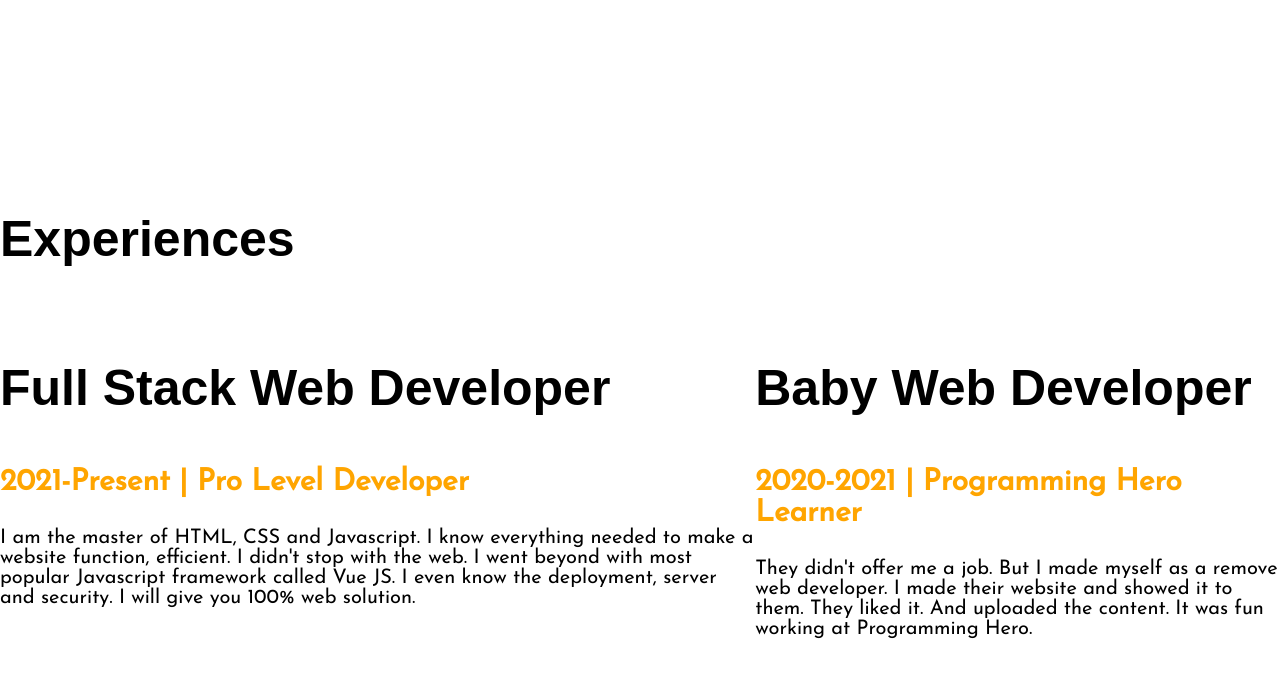
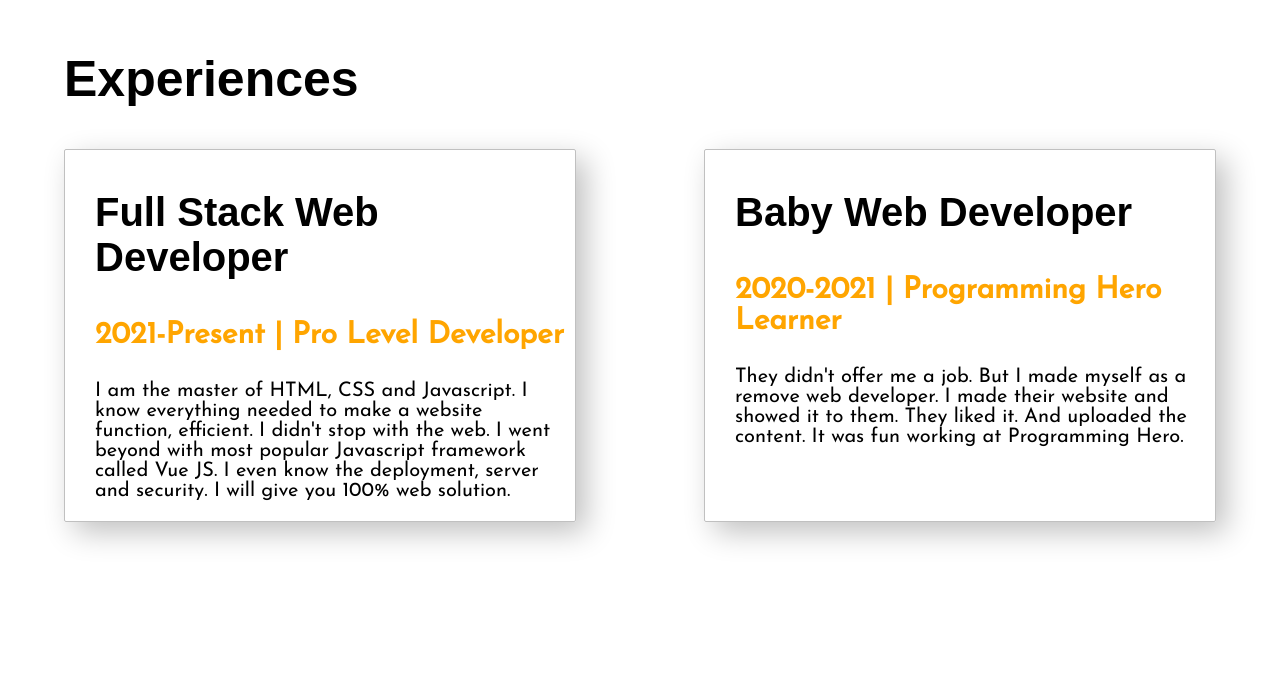
Before and after one commit to nayemshaon34/developer-portfolio, a plain HTML site: page index.html in a window 1280 px wide. Shown: the part 1439-2116 px from the top of the page. After the commit the page ends 2021 px from the top, so only its background shows below. Drawn offline with Linux system fonts and the light colour scheme; a web font is replaced by a local one.

Commit message:
Almost Ready

```diff
--- a/index.html
+++ b/index.html
@@ -43,20 +43,20 @@
 
 
 
-    <section>
-        <h1>Experiences</h1>
+    <section class="experience-dev">
+        <h1 style="padding-left: 5%;">Experiences</h1>
 
         <section class="flexible-container">
-               <div>
-                   <h1>Full Stack Web Developer</h1>
+               <div class="experience-item">
+                   <h1 style="font-size:40px">Full Stack Web Developer</h1>
                    <h3 class="header-color">2021-Present | Pro Level Developer</h3>
                     <P>
                         I am the master of HTML, CSS and Javascript. I know everything needed to make a website function, efficient. I didn't stop with the web. I went beyond with most popular Javascript framework called Vue JS. I even know the deployment, server and security. I will give you 100% web solution.
                     </P>
                 </div>
 
-                <div>
-                    <h1>Baby Web Developer</h1>
+                <div class="experience-item">
+                    <h1 style="font-size:40px">Baby Web Developer</h1>
                     <h3 class="header-color">2020-2021 | Programming Hero Learner</h3>
                     <p>
                         They didn't offer me a job. But I made myself as a remove web developer. I made their website and showed it to them. They liked it. And uploaded the content. It was fun working at Programming Hero.
--- a/nayem1.css
+++ b/nayem1.css
@@ -1,4 +1,62 @@
-.class p,h1,h2,h3{
+.class p,h1{
+    font-family: 'Otomanopee One', sans-serif;
+    font-size: 50px;
+
+}
+h3{
+    font-family: 'Josefin Sans', sans-serif;
+    font-size: 30px;
+}
+body{
+    margin:0px;
+}
+p{
+    font-family: 'Josefin Sans', sans-serif;
+    font-size: 20px;
+
+}
+.header-color{
+    color:orange;
+}
+.flexible-container{
+    display: flex;
+    margin-bottom: 140px;
+}
+.half-width{
+    width:50%;
+}
+.half-width img{
+    width:85%;
+    padding:5% 10%;
+    height: auto;
+}
+.half{
+    padding-left: 3%;
+}
+.hire-button{
+    background-image: linear-gradient(rgb(175, 60, 6),orange);
+    font-size: 20px;
+    text-decoration: none;
+    padding:15px 40px;
+    color:white;
+    border-radius: 7px;
+    font-weight: 800;
+    font-family: 'Franklin Gothic Medium', 'Arial Narrow', Arial, sans-serif;
+}
+.top-banner{
+    background-image: url(images/top-banner.png);
+    background-repeat: no-repeat;
+}
+.dream-big{
+    background-image: url(images/pure-white-background-85a2a7fd\ \(1\).png);
+    background-repeat: no-repeat;
+    background-position: right;
+    padding-bottom: 200px;
+}
+
+.experience-item{
+    box-shadow: 4px 7px 4px silver;
+}h1,h2,h3{
     color:orange;
 }
 .class p{
--- a/style.css
+++ b/style.css
@@ -20,7 +20,7 @@ p{
 }
 .flexible-container{
     display: flex;
-    margin-bottom: 140px;
+    margin-bottom: 60px;
 }
 .half-width{
     width:50%;
@@ -53,5 +53,13 @@ p{
     background-position: right;
     padding-bottom: 200px;
 }
-/*border-image: linear-gradient(salmon,tomato);
-border-image-slice: 1;*/
+.experience-item{
+    box-shadow: 10px 10px 30px silver;
+    border: 1px solid silver;
+    width : 40%;
+    margin-left: 5%;
+    margin-right: 5%;
+    border-radius: 2px;
+    padding-left: 30px;
+    padding-right: 10px;
+}
```
